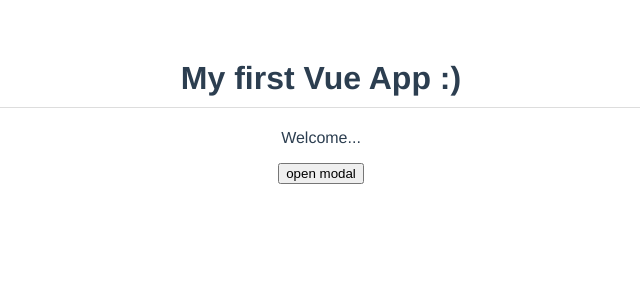
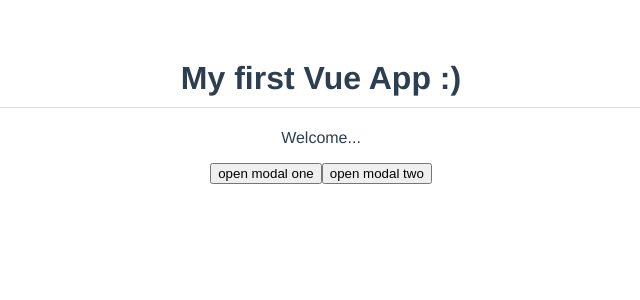
Before and after one commit to andreirosca92/Vue.js-Projects, a Vue app: page / in a window 1280 px wide. Shown: the top 300 px of the page, without its empty margins (319-959 px from the left). Built offline with nearby package versions, Linux system fonts and the light colour scheme.

Commit message:
Updated slots Vue.js 3

```diff
--- a/src/App.vue
+++ b/src/App.vue
@@ -7,11 +7,18 @@
         <a href="#">sign up now</a>
         <a href="#">more info</a>
       </template>
-      <h1>"Sign up for Blog!"</h1>
-      <p>"Best experience in the world on our blog."</p>
+      <h1>Sign up for Blog!</h1>
+      <p>Best experience in the world on our blog.</p>
     </ModalVue>
   </div>
-  <button @click="toggleModal">open modal</button>
+  <div v-if="showModalTwo">
+    <ModalVue @close="toggleModalTwo">
+      <h1>Sign up to the newsletter</h1>
+      <p>For updates and promo codes!</p>
+    </ModalVue>
+  </div>
+  <button @click="toggleModal">open modal one</button>
+  <button @click="toggleModalTwo">open modal two</button>
 </template>
 
 <script>
@@ -25,11 +32,15 @@ export default {
       header: "Sign up for Blog!",
       text: "Best experience in the world on our blog.",
       showModal: false,
+      showModalTwo: false,
     };
   },
   methods: {
     toggleModal() {
       this.showModal = !this.showModal;
+    },
+    toggleModalTwo() {
+      this.showModalTwo = !this.showModalTwo;
     },
   },
   components: {
```
